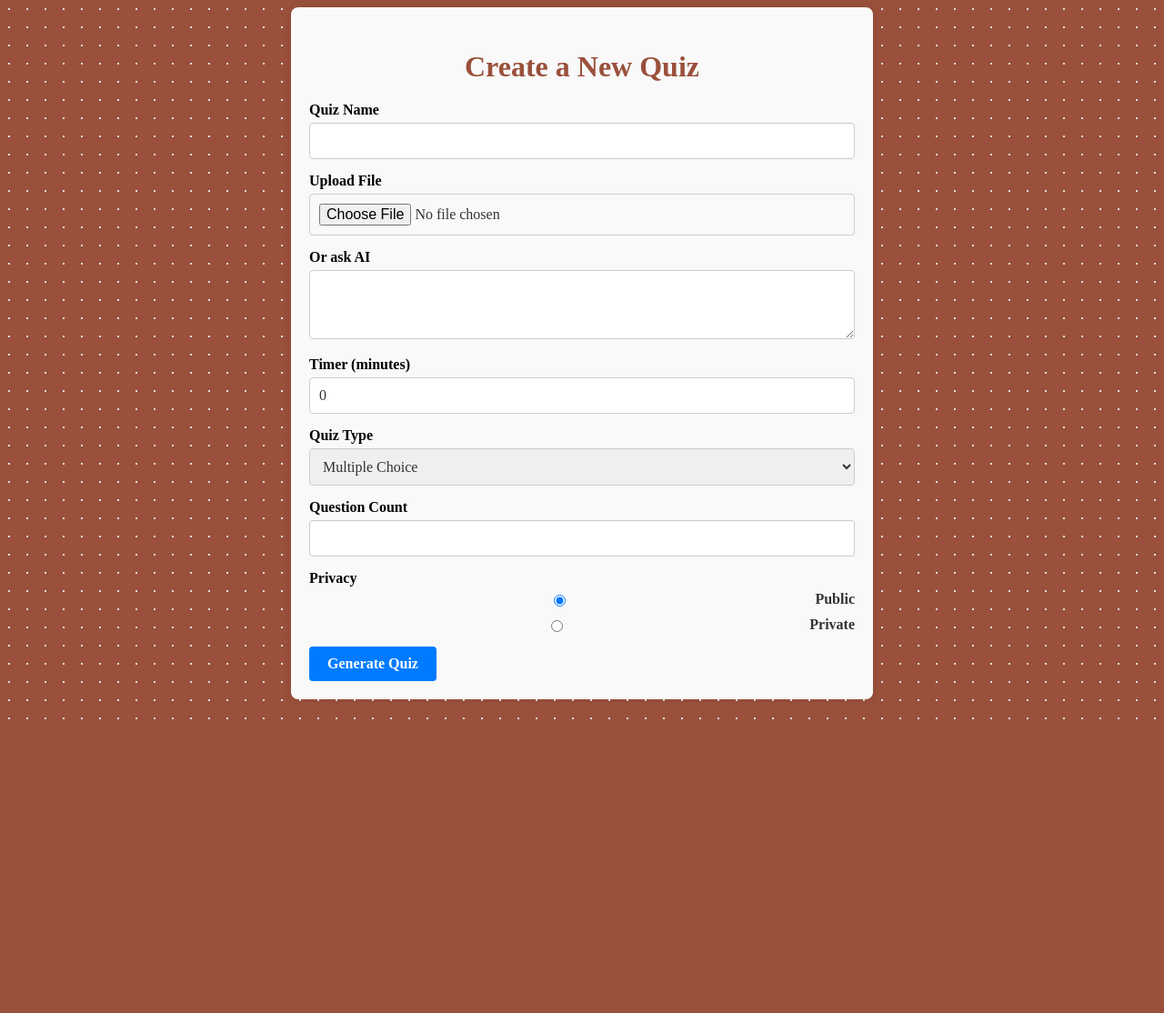
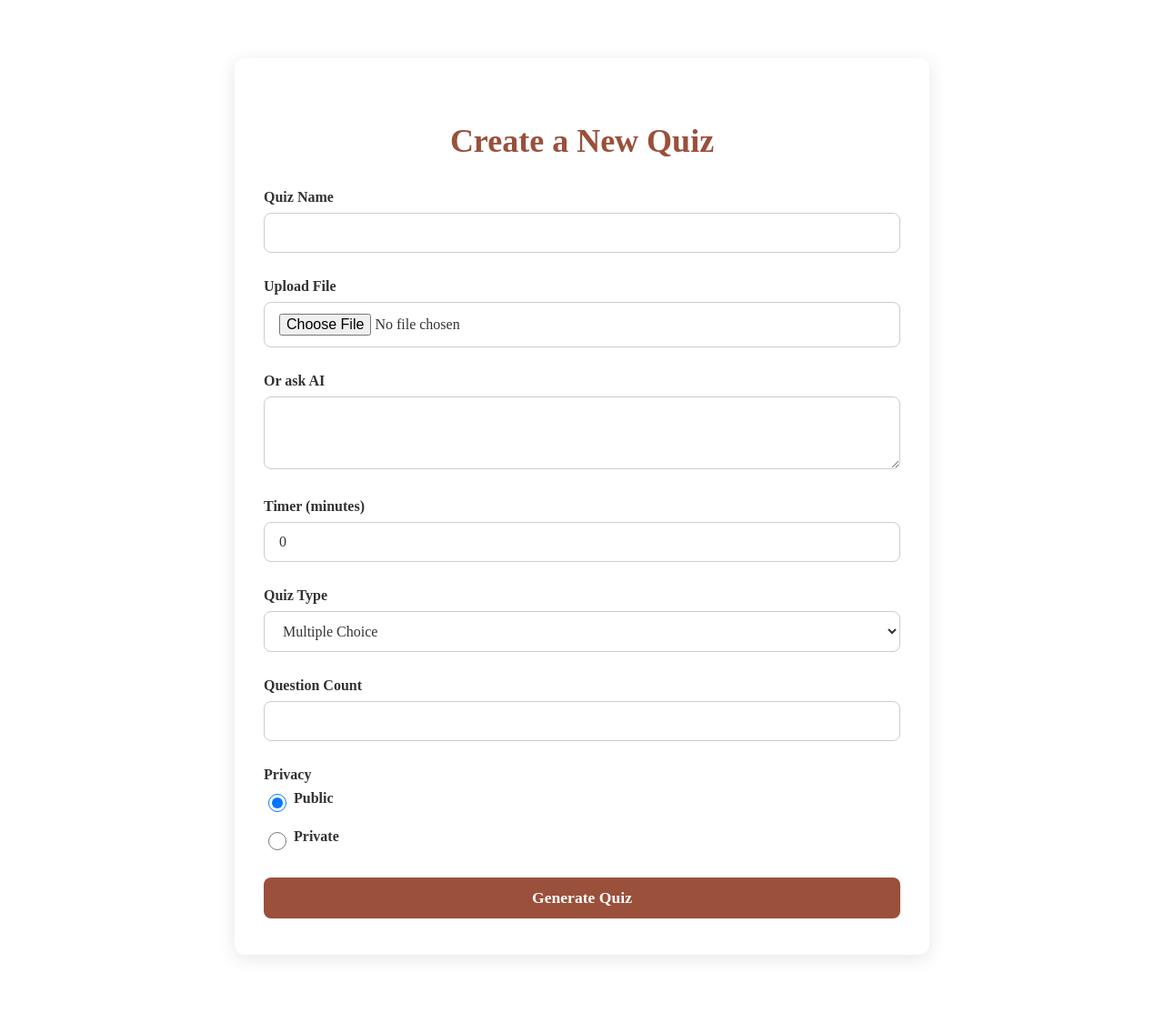
Before and after one commit to Deltane/quiz.it, a Flask app: page /create-quiz in a window 1280 px wide. Shown: the whole page at 91% size. Before the commit the page ends 791 px from the top, so only its background shows below. Run offline with Flask 3, Linux system fonts and the light colour scheme.

Commit message:
cleaner and synced to styles.css more

```diff
--- a/app/static/css/create_quiz.css
+++ b/app/static/css/create_quiz.css
@@ -1,112 +1,124 @@
+/* create_quiz.css */
+
+/* Card Container */
 .container {
-    max-width: 600px;
-    margin: 0 auto;
-    padding: 20px;
-    background-color: #f9f9f9;
-    border-radius: 8px;
-    box-shadow: 0 0 10px rgba(0, 0, 0, 0.1);
+  max-width: 700px;
+  margin: 4rem auto;
+  padding: 2.5rem 2rem;
+  background: rgba(255, 255, 255, 0.95);
+  border-radius: 0.75rem;
+  box-shadow: 0 4px 20px rgba(0, 0, 0, 0.1);
 }
 
-.form-group {
-    margin-bottom: 15px;
+/* Page Title */
+h2 {
+  font-family: "Syne", serif;
+  font-size: 2.25rem;
+  color: #9a503b;
+  text-align: center;
+  margin-bottom: 2rem;
 }
 
-label {
-    display: block;
-    margin-bottom: 5px;
-    font-weight: bold;
+/* Form Groups */
+.form-group {
+  margin-bottom: 1.75rem;
 }
 
-input,
-textarea,
-select {
-    width: 100%;
-    padding: 10px;
-    border: 1px solid #ccc;
-    border-radius: 4px;
-    box-sizing: border-box;
+.form-group label {
+  display: block;
+  margin-bottom: 0.5rem;
+  font-weight: 600;
+  color: #333;
+  font-family: "Syne", serif;
 }
 
-textarea {
-    resize: vertical;
+/* Inputs, Textareas, Selects */
+.form-control {
+  width: 100%;
+  padding: 0.75rem 1rem;
+  font-size: 1rem;
+  font-family: "Syne", serif;
+  color: #333;
+  background-color: #fff;
+  border: 1px solid #ccc;
+  border-radius: 0.5rem;
+  box-sizing: border-box;
+  transition: border-color 0.2s, box-shadow 0.2s;
 }
 
+.form-control:focus {
+  border-color: #9a503b;
+  box-shadow: 0 0 0 3px rgba(154, 80, 59, 0.2);
+  outline: none;
+}
+
+/* File & AI fields side by side on wider screens */
+@media (min-width: 576px) {
+  .form-group.upload-or-ai {
+    display: flex;
+    gap: 1rem;
+  }
+  .form-group.upload-or-ai > * {
+    flex: 1;
+  }
+}
+
+/* Radio buttons */
 .form-check {
-    display: flex;
-    align-items: center;
-    margin-bottom: 10px;
+  display: flex;
+  align-items: center;
+  margin-bottom: 1rem;
 }
 
 .form-check-input {
-    margin-right: 10px;
+  width: 1.25rem;
+  height: 1.25rem;
+  margin-right: 0.5rem;
 }
 
 .form-check-label {
-    margin: 0;
+  font-family: "Syne", serif;
+  font-size: 1rem;
+  color: #333;
 }
 
-.btn {
-    display: inline-block;
-    padding: 10px 20px;
-    font-size: 16px;
-    font-weight: bold;
-    color: #fff;
-    background-color: #007bff;
-    border: none;
-    border-radius: 4px;
-    cursor: pointer;
-    text-align: center;
-    text-decoration: none;
-}
-
+/* Button */
 .btn-primary {
-    background-color: #007bff;
+  display: block;
+  width: 100%;
+  padding: 0.75rem;
+  font-family: "Syne", serif;
+  font-size: 1.1rem;
+  font-weight: 700;
+  color: #fff;
+  background-color: #9a503b;
+  border: none;
+  border-radius: 0.5rem;
+  cursor: pointer;
+  text-align: center;
+  transition: background-color 0.3s, transform 0.1s;
+  margin-top: 1.5rem;
 }
 
 .btn-primary:hover {
-    background-color: #0056b3;
+  background-color: #7f3f2d;
 }
 
-/* Additional styles inspired by styles.css */
-body {
-    font-family: "Syne", serif;
-    background-color: #9a503b;
-    background-image: radial-gradient(#e0e0e0 1px, transparent 1px);
-    background-size: 20px 20px;
+.btn-primary:active {
+  transform: scale(0.98);
 }
 
-h2 {
-    font-size: 2rem;
-    color: #9a503b;
-    text-align: center;
-    margin-bottom: 20px;
+/* Disabled fields styling */
+.form-control:disabled {
+  background-color: #f5f5f5;
+  border-color: #ddd;
+  color: #888;
 }
 
-.form-control {
-    font-family: "Syne", serif;
-    font-size: 1rem;
-    color: #333;
+/* Helper classes (optional) */
+.text-center {
+  text-align: center;
 }
 
-.form-check-label {
-    font-family: "Syne", serif;
-    font-size: 1rem;
-    color: #333;
-}
-
-.btn-primary {
-    font-family: "Syne", serif;
-    font-size: 1rem;
-    font-weight: bold;
-    color: #fff;
-    background-color: #007bff;
-    border: none;
-    border-radius: 4px;
-    cursor: pointer;
-    text-align: center;
-    text-decoration: none;
-}
-
-.btn-primary:hover {
-    background-color: #0056b3;
-}
+.mt-1 { margin-top: 1rem; }
+.mt-2 { margin-top: 2rem; }
```
